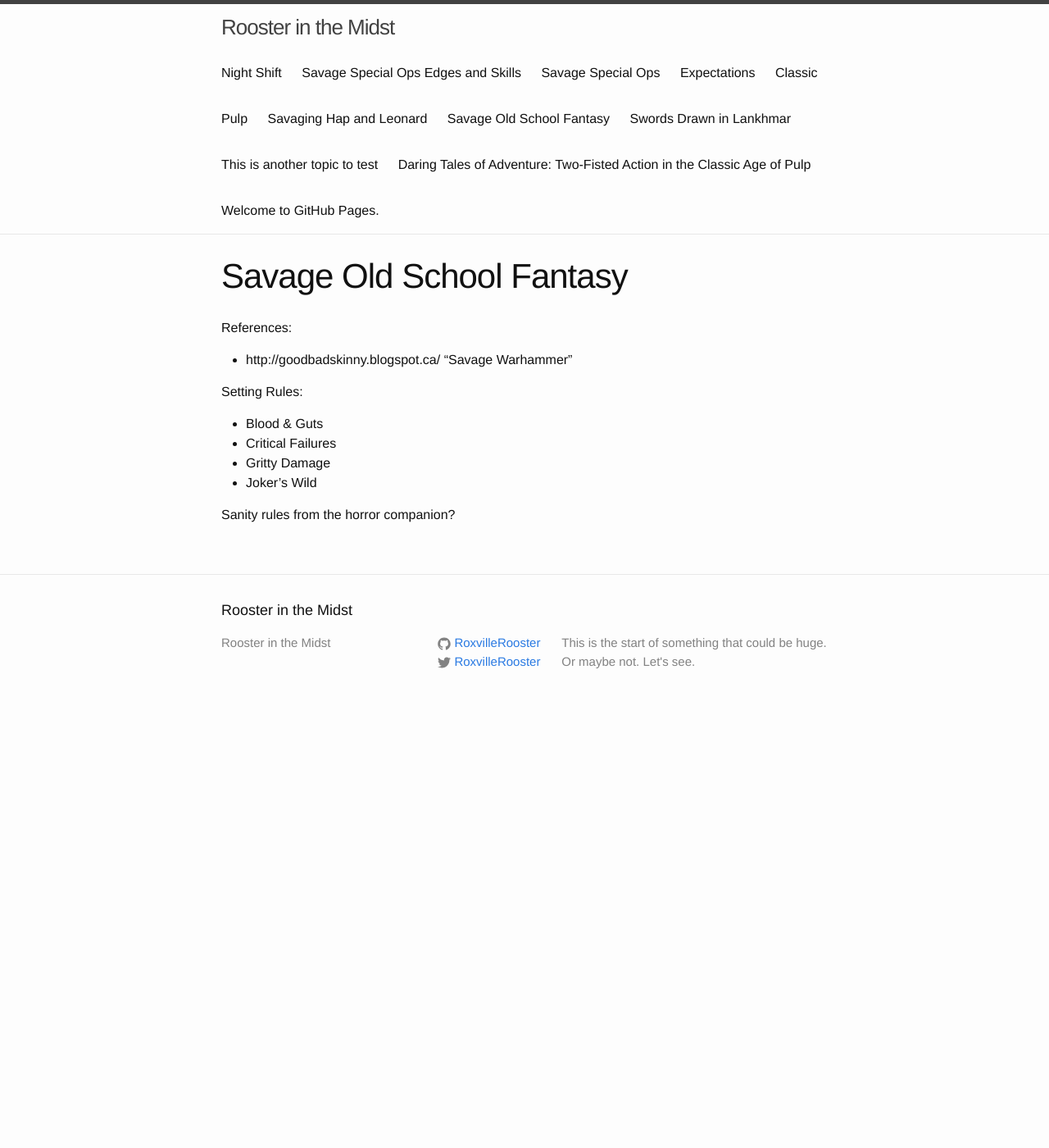
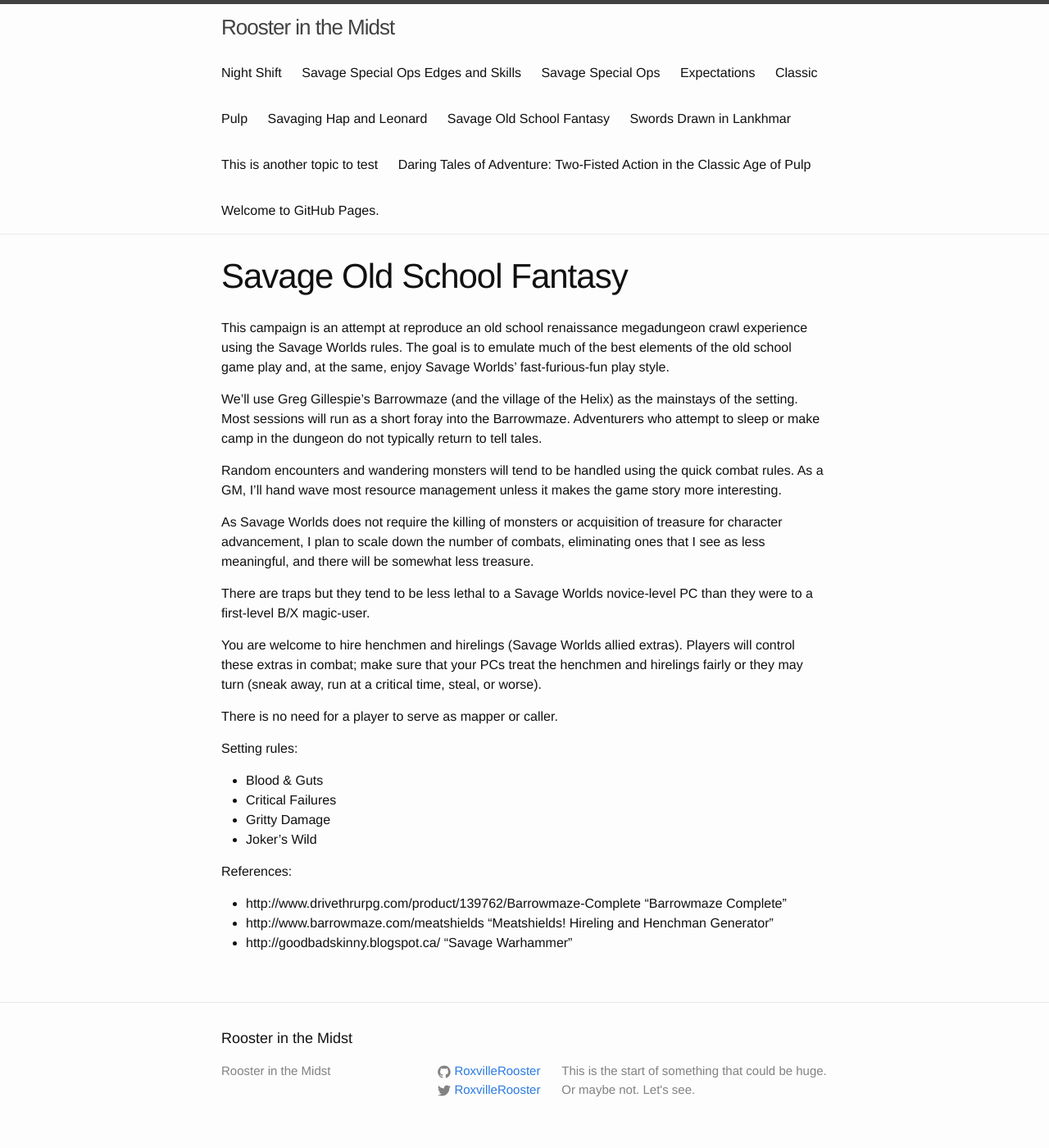
Before and after one commit to achall36/RoxvilleRooster.github.io, a Jekyll site: the page built from savage_old_school_fantasy.md, in a window 1280 px wide. Shown: the whole page at 82% size. Built offline with Jekyll 4.4.1, drawn with Linux system fonts in a browser that asks for light colours; before the commit the page ends 900 px from its top, so only the background shows below that.

Commit message:
Added campaign info

```diff
--- a/savage_old_school_fantasy.md
+++ b/savage_old_school_fantasy.md
@@ -4,17 +4,30 @@
 permalink: /savage-old-school-fantasy/
 ---
 
+This campaign is an attempt at reproduce an old school renaissance megadungeon crawl experience using the Savage Worlds rules. The goal is to emulate much of the best elements of the old school game play and, at the same, enjoy  Savage Worlds' fast-furious-fun play style.
 
-References:
-* http://goodbadskinny.blogspot.ca/ "Savage Warhammer"
+We'll use Greg Gillespie's Barrowmaze (and the village of the Helix) as the mainstays of the setting.
+Most sessions will run as a short foray into the Barrowmaze. Adventurers who attempt to sleep or make camp in the dungeon do not typically return to tell tales.
 
+Random encounters and wandering monsters will tend to be handled using the quick combat rules.
+As a GM, I'll hand wave most resource management unless it makes the game story more interesting.
 
+As Savage Worlds does not require the killing of monsters or acquisition of treasure for character advancement, I plan to scale down the number of combats, eliminating ones that I see as less meaningful, and there will be somewhat less treasure.
 
-Setting Rules:
+There are traps but they tend to be  less lethal to a Savage Worlds novice-level PC than they were to a first-level B/X magic-user.
+
+You are welcome to hire henchmen and hirelings (Savage Worlds allied extras). Players will control these extras in combat; make sure that your PCs treat the henchmen and hirelings fairly or they may turn (sneak away, run at a critical time, steal, or worse).
+
+There is no need for a player to serve as  mapper or caller.
+
+Setting rules:
 * Blood & Guts
 * Critical Failures
 * Gritty Damage
 * Joker's Wild
 
 
-Sanity rules from the horror companion?
+References:
+* http://www.drivethrurpg.com/product/139762/Barrowmaze-Complete "Barrowmaze Complete"
+* http://www.barrowmaze.com/meatshields "Meatshields! Hireling and Henchman Generator"
+* http://goodbadskinny.blogspot.ca/ "Savage Warhammer"
```
